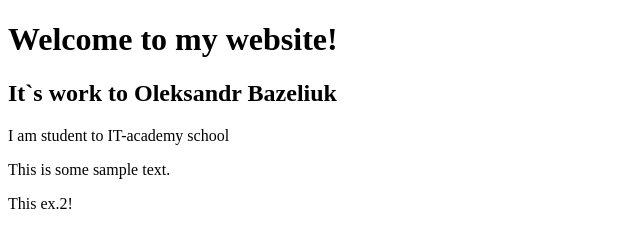
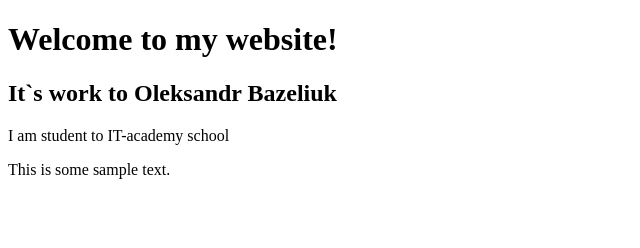
Before and after one commit to folvox/Lesson-5, a plain HTML site: page index.html in a window 1280 px wide. Shown: the full height of the page, 0-640 px from the left. Drawn offline with Linux system fonts and the light colour scheme.

Commit message:
fix p text

```diff
--- a/index.html
+++ b/index.html
@@ -4,7 +4,7 @@
 
 <head>
 
-<title>My Website</title>
+<title>My Website on new gilka</title>
 
 </head>
 
@@ -15,7 +15,6 @@
 <p> I am student to IT-academy school</p>
 
 <p>This is some sample text.</p>
-<p>This ex.2!</p>
 
 </body>
 
```
